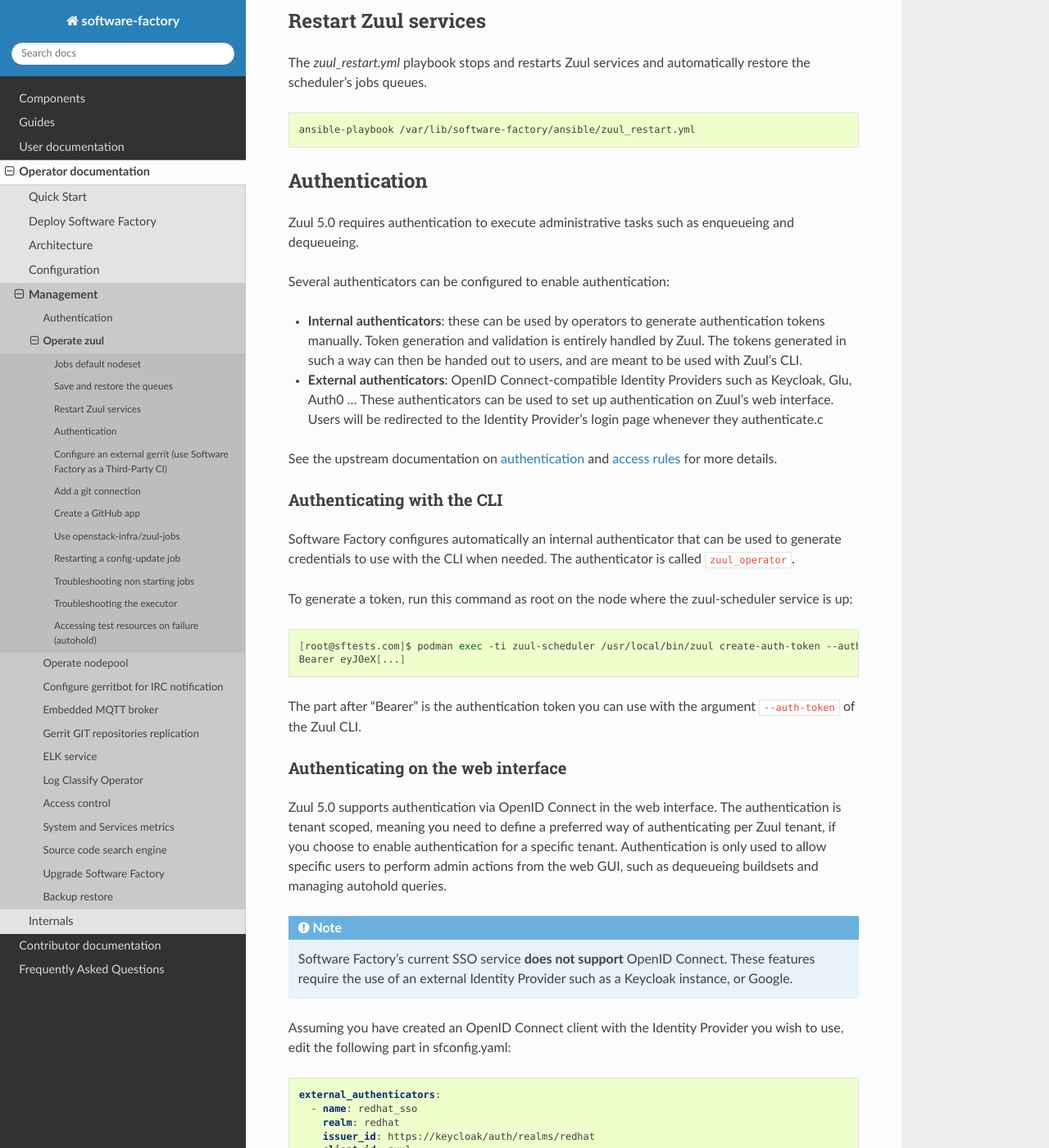
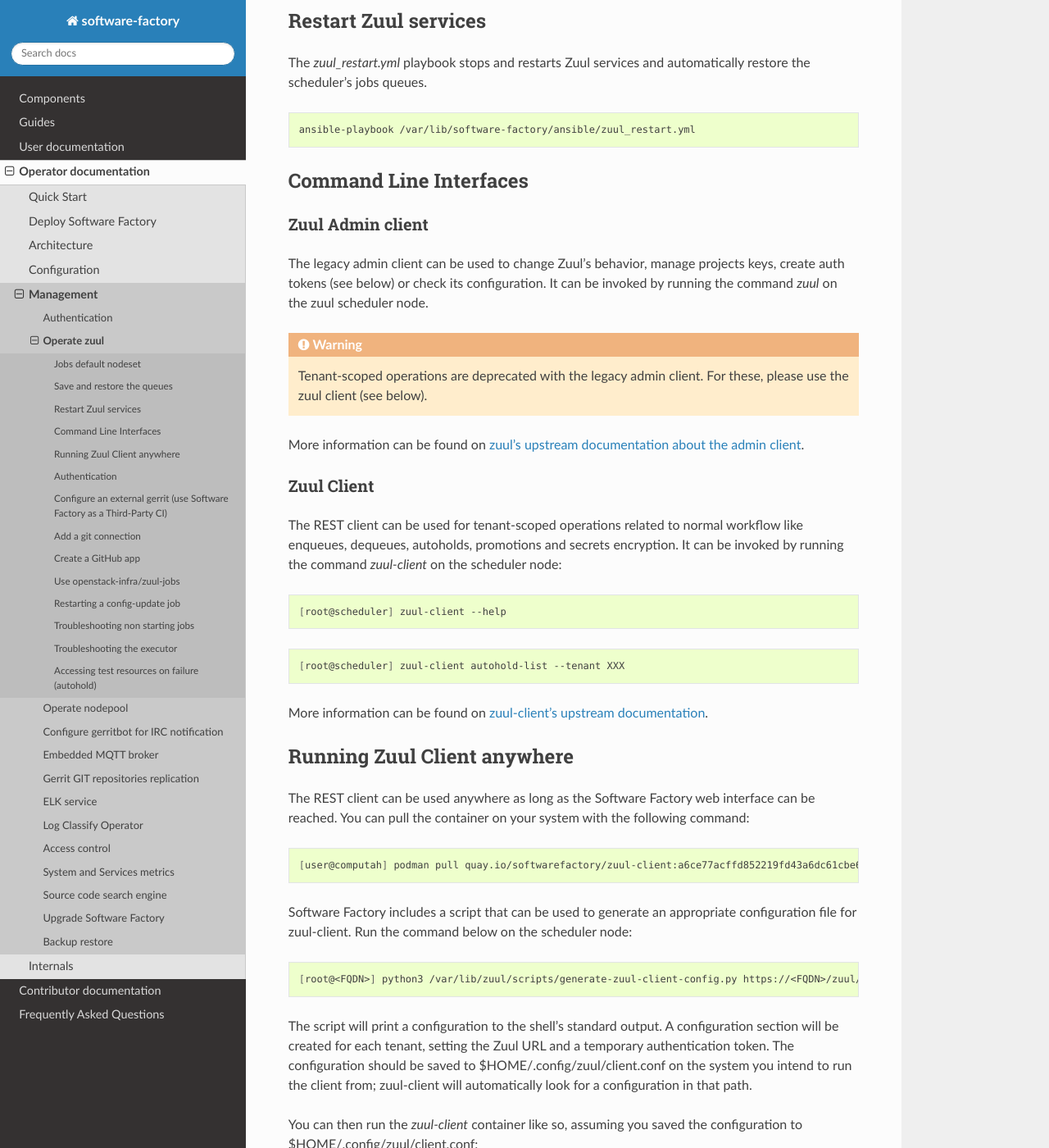
Before and after one commit to softwarefactory-project/sf-docs, a Sphinx documentation site: the page built from docs/operator/zuul_operator.rst, in a window 1280 px wide and 1400 px high, scrolled down 1136 px. Shown: the whole window at 82% size. Built offline with Sphinx 7.4.7 and the Read the Docs theme 2.0.0, drawn with Linux system fonts in a browser that asks for light colours; some of the changed text lies outside the part shown.

Commit message:
Document zuul admin cli vs zuul REST cli
Explain the differences between clis and how to use them.

Change-Id: I122ec42e9d68d01b25917c31e9033ae5d1f99667

```diff
--- a/docs/operator/nodepool_operator.rst
+++ b/docs/operator/nodepool_operator.rst
@@ -67,9 +67,9 @@
 
 .. code-block:: bash
 
-   zuul autohold --tenant <tenant-name> --project <project-name> --job <job-name> --reason "text-string" [--change <change-id>]
+   zuul-client autohold --tenant <tenant> --project <project-name> --job <job-name> --reason "text-string" [--change <change-id>]
 
-* Check the hold is registered using `zuul autohold-list`
+* Check the hold is registered using `zuul-client autohold-list --tenant <tenant>`
 
 * Wait for a job failure and get the node ip using `nodepool list --detail | grep "text-string"`
 
--- a/docs/operator/zuul_operator.rst
+++ b/docs/operator/zuul_operator.rst
@@ -66,10 +66,67 @@
 
   ansible-playbook /var/lib/software-factory/ansible/zuul_restart.yml
 
+Command Line Interfaces
+-----------------------
+
+Zuul Admin client
+.................
+
+The legacy admin client can be used to change Zuul's behavior, manage projects keys, create auth tokens (see below) or check its configuration. It can be invoked
+by running the command `zuul` on the zuul scheduler node.
+
+.. warning::
+
+    Tenant-scoped operations are deprecated with the legacy admin client. For these, please use the zuul client (see below).
+
+More information can be found on `zuul's upstream documentation about the admin client <https://zuul-ci.org/docs/zuul/latest/client.html>`_.
+
+Zuul Client
+...........
+
+The REST client can be used for tenant-scoped operations related to normal workflow like enqueues, dequeues, autoholds, promotions and secrets encryption.
+It can be invoked by running the command `zuul-client` on the scheduler node:
+
+.. code-block:: bash
+
+  [root@scheduler] zuul-client --help
+
+.. code-block:: bash
+
+  [root@scheduler] zuul-client autohold-list --tenant XXX
+
+More information can be found on `zuul-client's upstream documentation <https://zuul-ci.org/docs/zuul-client/>`_.
+
+Running Zuul Client anywhere
+----------------------------
+
+The REST client can be used anywhere as long as the Software Factory web interface can be reached. You can pull the container on your system with the following command:
+
+.. code-block:: bash
+
+  [user@computah] podman pull quay.io/softwarefactory/zuul-client:a6ce77acffd852219fd43a6dc61cbe637aa85bf2-1
+
+Software Factory includes a script that can be used to generate an appropriate configuration file for zuul-client. Run the command below on the scheduler node:
+
+.. code-block:: bash
+
+  [root@<FQDN>] python3 /var/lib/zuul/scripts/generate-zuul-client-config.py https://<FQDN>/zuul/
+
+The script will print a configuration to the shell's standard output. A configuration section will be created for each tenant,
+setting the Zuul URL and a temporary authentication token. The configuration should be saved to $HOME/.config/zuul/client.conf
+on the system you intend to run the client from; zuul-client will automatically look for a configuration in that path.
+
+You can then run the `zuul-client` container like so, assuming you saved the configuration to $HOME/.config/zuul/client.conf:
+
+.. code-block:: bash
+
+  [user@computah] podman run --rm --name zc_container -v $HOME/.config/zuul/:/config/:Z quay.io/software-factory/zuul-client:a6ce77acffd852219fd43a6dc61cbe637aa85bf2-1 -c /config/client.conf --use-config <tenant-name> ...
+
 Authentication
 --------------
 
 Zuul 5.0 requires authentication to execute administrative tasks such as enqueueing and dequeueing.
+This means it is also possible to delegate and grant the right to perform these tasks to trusted users.
 
 Several authenticators can be configured to enable authentication:
 
@@ -78,7 +135,12 @@
   then be handed out to users, and are meant to be used with Zuul's CLI.
 * **External authenticators**: OpenID Connect-compatible Identity Providers such as Keycloak, Glu, Auth0 ...
   These authenticators can be used to set up authentication on Zuul's web interface. Users will be redirected
-  to the Identity Provider's login page whenever they authenticate.c
+  to the Identity Provider's login page whenever they authenticate.
+
+.. note::
+
+    When running zuul-client from the scheduler node, you don't need to generate a token prior to running a privileged command, the client will attempt to generate
+    one for you automatically based on the zuul service's configuration. How convenient!
 
 See the upstream documentation on `authentication <https://zuul-ci.org/docs/zuul/5.0.0/authentication.html>`_ and `access rules <https://zuul-ci.org/docs/zuul/5.0.0/tenants.html#access-rule>`_
 for more details.
@@ -93,10 +155,10 @@
 
 .. code-block:: bash
 
-  [root@sftests.com]$ podman exec -ti zuul-scheduler /usr/local/bin/zuul create-auth-token --auth-config zuul_operator --tenant xyz --user XXX
+  [root@sftests.com]$ zuul create-auth-token --auth-config zuul_operator --tenant xyz --user XXX
   Bearer eyJ0eX[...]
 
-The part after "Bearer" is the authentication token you can use with the argument ``--auth-token`` of the Zuul CLI.
+The part after "Bearer" is the authentication token you can use with the argument ``--auth-token`` of the Zuul CLIs.
 
 Authenticating on the web interface
 ...................................
```
